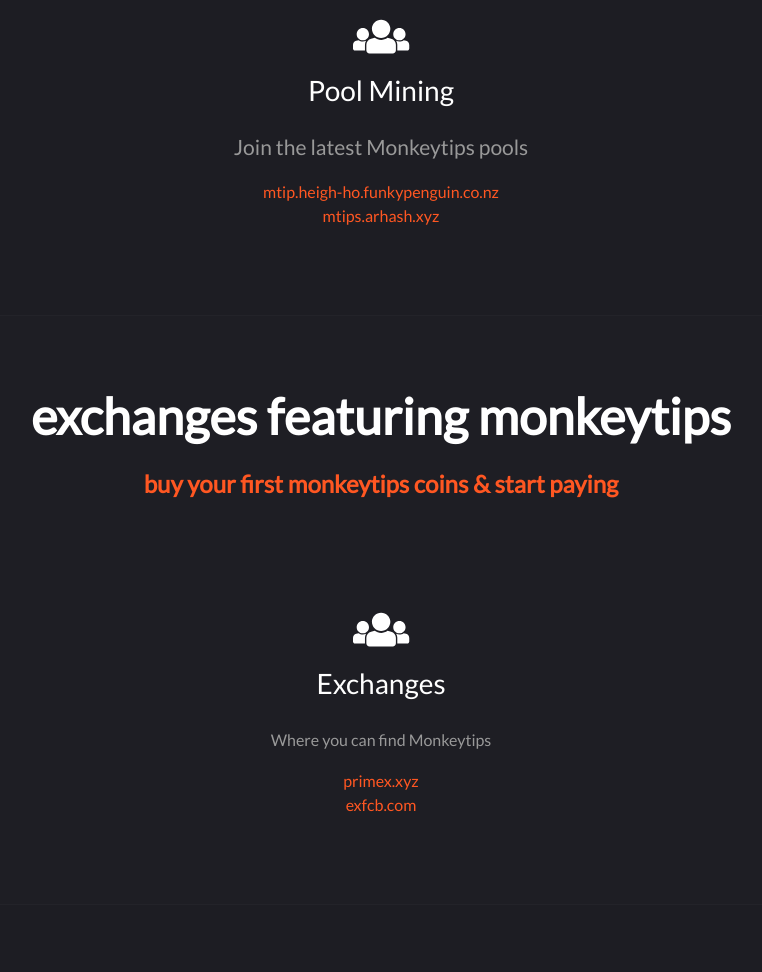
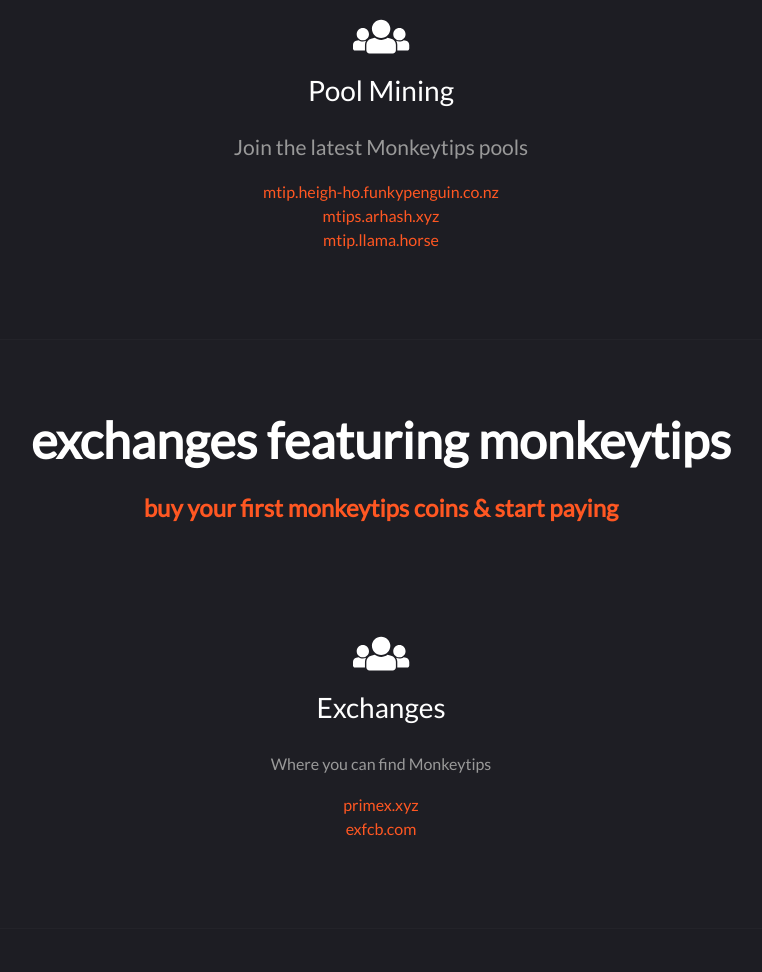
Before and after one commit to monkeytips/site, a plain HTML site: page index.html in a window 1280 px wide. Shown: the part 5794-6766 px from the top of the page, without its empty margins (259-1021 px from the left). Drawn offline with Linux system fonts and the light colour scheme.

Commit message:
add http://mtip.llama.horse

```diff
--- a/index.html
+++ b/index.html
@@ -331,6 +331,7 @@
 					<li><a target="_blank" href="http://monkeytips.top.cryptoasiapool.com">monkeytips.cryptoasiapool.com</a></li> -->
 					<li><a target="_blank" href="https://mtip.heigh-ho.funkypenguin.co.nz/">mtip.heigh-ho.funkypenguin.co.nz</a></li>
 					<li><a target="_blank" href="https://mtips.arhash.xyz/">mtips.arhash.xyz</a></li>
+					<li><a target="_blank" href="http://mtip.llama.horse">mtip.llama.horse</a></li>
 				</ul>
 			</div>
 			<div class="col-md-2"></div>
```
